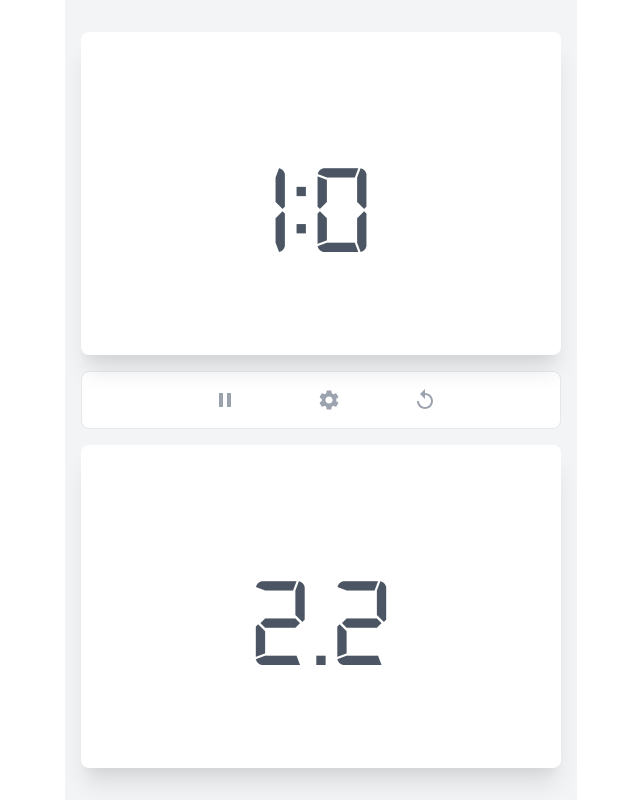
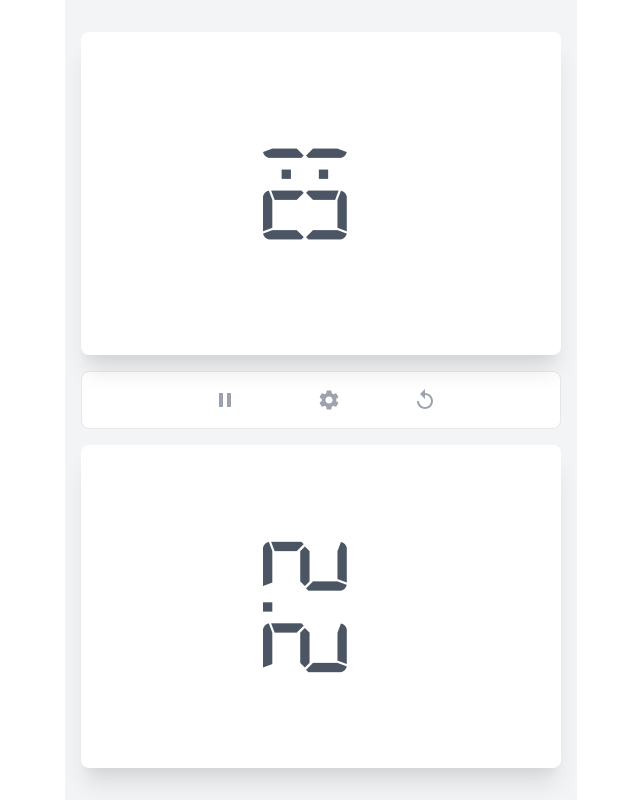
Before and after one commit to iqbaltawakkal/chessclock, a React app: page / in a window 1280 px wide. Shown: the whole page, without its empty margins (319-959 px from the left). Built offline with nearby package versions, Linux system fonts and the light colour scheme; the HTML template or start-up script is replaced by a standard one.

Commit message:
update structure + rename file

```diff
--- a/src/App.jsx
+++ b/src/App.jsx
@@ -1,22 +1,9 @@
 import React from "react";
-import { BrowserRouter as Router, Switch, Route } from "react-router-dom";
 
-import Home from "./views/Home";
-import NotFound from "./views/NotFound";
+import Index from "./views/Index";
 
 const App = () => {
-  return (
-    <Router>
-      <Switch>
-        <Route exact path="/">
-          <Home />
-        </Route>
-        <Route>
-          <NotFound />
-        </Route>
-      </Switch>
-    </Router>
-  );
+  return <Index />;
 };
 
 export default App;
--- a/src/views/Home.jsx
+++ b/src/views/Index.jsx
@@ -28,6 +28,12 @@ const Home = () => {
     intervalBottom = setInterval(() => {
       setTimerBottom((timerBottom) => timerBottom - intervalTime);
     }, intervalTime);
+  };
+
+  const restart = () => {
+    setTimerTop(60000);
+    setTimerBottom(2200);
+    setIsEnd(false);
   };
 
   const getMinutes = (time) => {
@@ -68,45 +74,52 @@ const Home = () => {
   return (
     <>
       <main>
-        <div className="max-w-lg mx-auto  ">
+        <div className="max-w-lg mx-auto">
           <div className="min-h-screen py-8 px-4 flex flex-col space-y-4 bg-gray-100">
             <div className="flex-grow relative">
               <button
                 disabled={onTicking === "top" || isPaused || isEnd}
-                className={`block bg-white font-digital text-gray-600 text-9xl text-center w-full shadow-xl rounded-lg outline-none focus:outline-none focus:shadow-sm absolute top-0 bottom-0 overflow-hidden ${
+                className={`block bg-white  text-center w-full shadow-xl rounded-lg outline-none focus:outline-none focus:shadow-sm absolute top-0 bottom-0 overflow-hidden  ${
                   timerTop <= 0 && "bg-red-400"
                 }`}
                 onClick={() => timerBottomAction()}
               >
-                {timerTop >= 60000 && getMinutes(timerTop) + ":"}
-                {getSeconds(timerTop)}
+                <span className="block font-digital text-gray-600 text-9xl transform rotate-90">
+                  {timerTop >= 60000 && getMinutes(timerTop) + ":"}
+                  {getSeconds(timerTop)}
+                </span>
               </button>
             </div>
             <div className="bg-white flex-grow-0 flex space-x-14 justify-center text-2xl border border-gray-200 rounded-lg px-4 text-center text-gray-400">
               <button
                 disabled={!onTicking}
                 onClick={() => setIsPaused(!isPaused)}
-                className="p-2 m-2 focus:outline-none "
+                className="p-2 m-2 focus:outline-none"
               >
                 {isPaused ? <MdPlayArrow></MdPlayArrow> : <MdPause></MdPause>}
               </button>
-              <button className="p-2 m-2 focus:outline-none ">
+              <button className="p-2 m-2 focus:outline-none">
                 <MdSettings></MdSettings>
               </button>
-              <button className="p-2 m-2 focus:outline-none ">
+              <button
+                onClick={() => restart()}
+                className="p-2 m-2 focus:outline-none"
+              >
                 <MdReplay></MdReplay>
               </button>
             </div>
-            <div className="flex-grow relative ">
+            <div className="flex-grow relative">
               <button
                 disabled={onTicking === "bottom" || isPaused || isEnd}
-                className={`block bg-white font-digital text-gray-600 text-9xl text-center w-full shadow-xl rounded-lg outline-none focus:outline-none focus:shadow-sm absolute top-0 bottom-0 overflow-hidden ${
+                className={`block bg-white text-center w-full shadow-xl rounded-lg outline-none focus:outline-none focus:shadow-sm absolute top-0 bottom-0 overflow-hidden ${
                   timerBottom <= 0 && "bg-red-400"
                 }`}
                 onClick={() => timerTopAction()}
               >
-                {timerBottom >= 60000 && getMinutes(timerBottom) + ":"}
-                {getSeconds(timerBottom)}
+                <span className="block transform rotate-90 font-digital text-gray-600 text-9xl">
+                  {timerBottom >= 60000 && getMinutes(timerBottom) + ":"}
+                  {getSeconds(timerBottom)}
+                </span>
               </button>
             </div>
           </div>
--- a/src/views/NotFound.jsx
+++ /dev/null
@@ -1,7 +0,0 @@
-import React from "react";
-
-const NotFound = () => {
-  return <main>Not found</main>;
-};
-
-export default NotFound;
```
